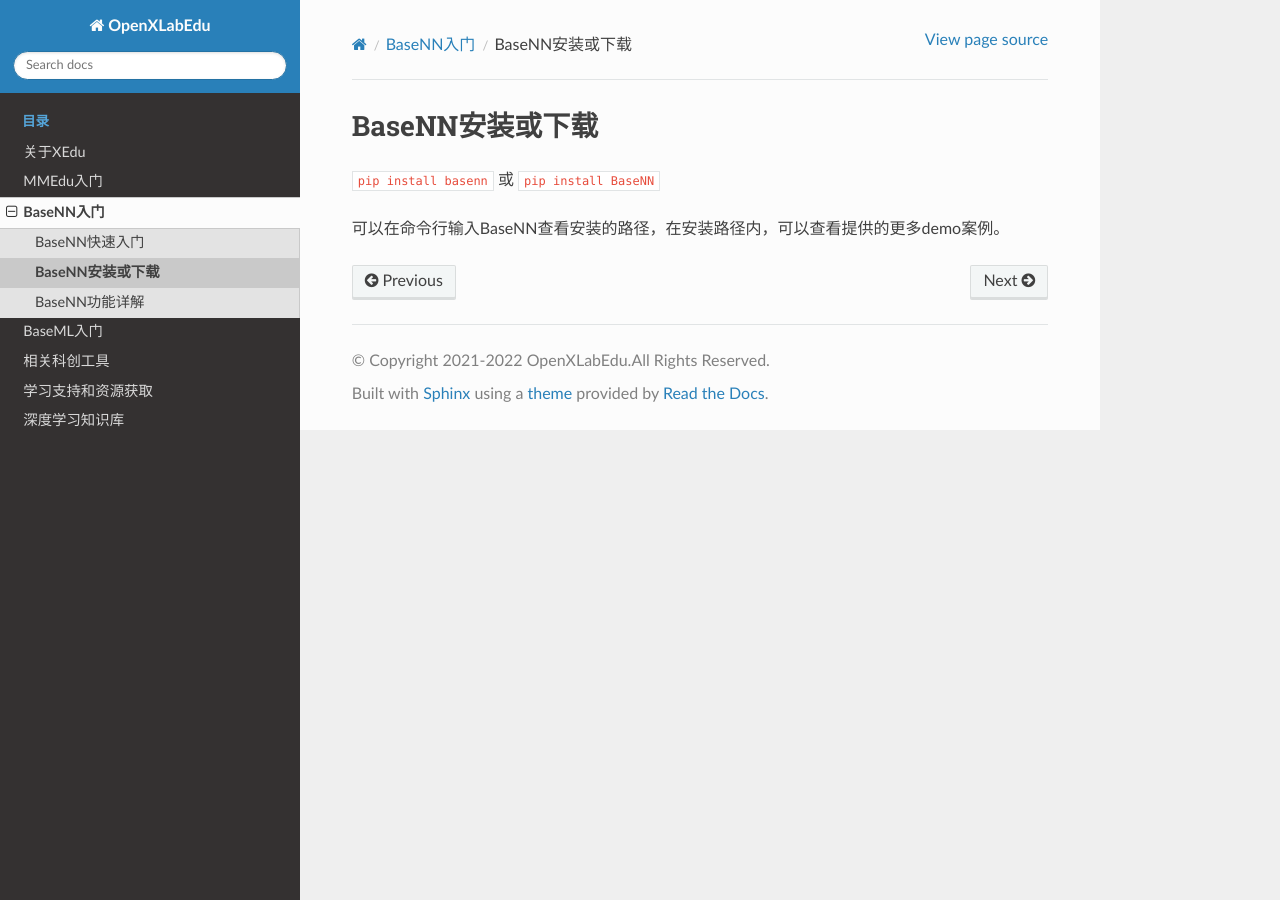
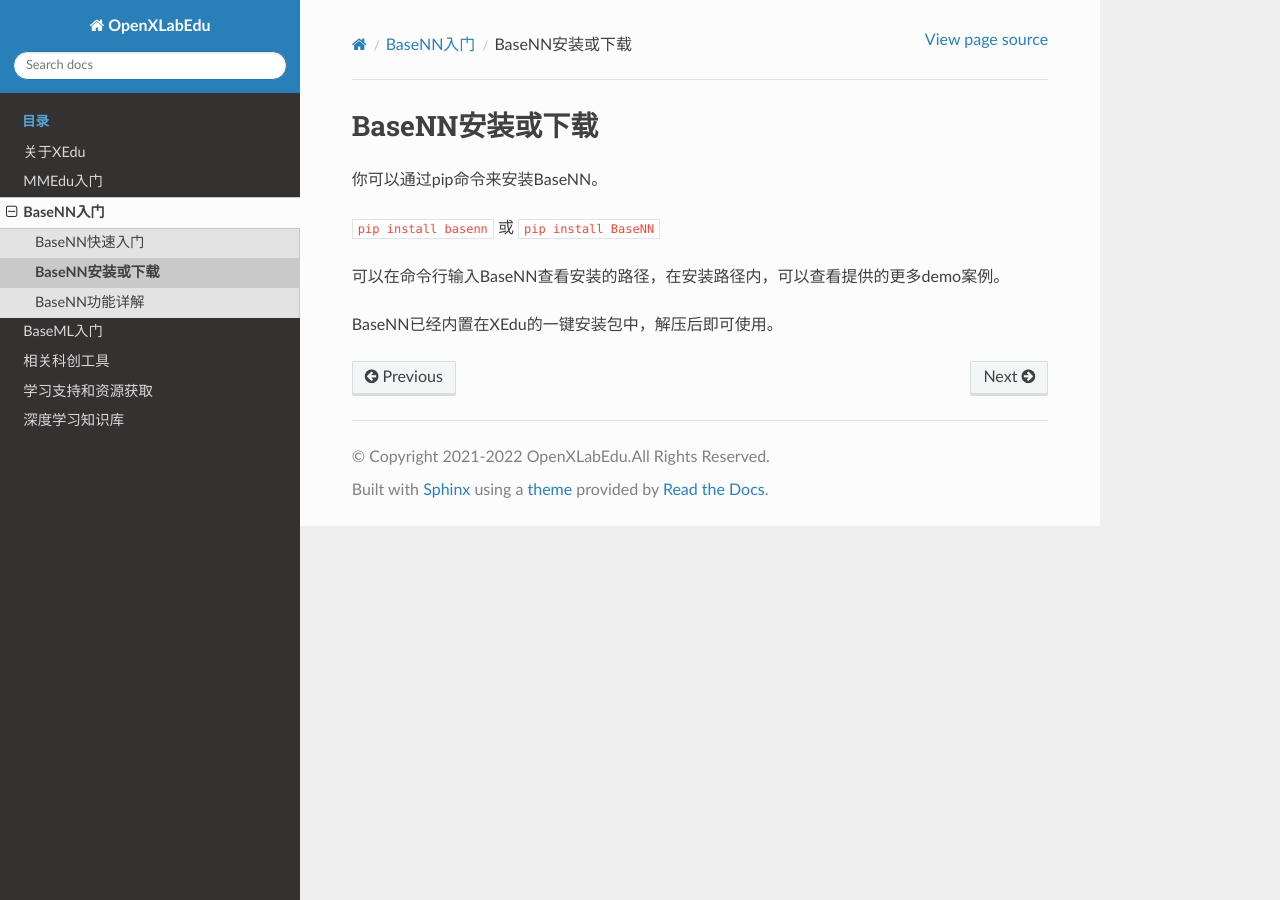
Before and after one commit to OpenXLab-Edu/XEdu-docs, a Sphinx documentation site: the page built from source/basenn/installation.md, in a window 1280 px wide. Built offline with Sphinx 7.4.7 and the Read the Docs theme 2.0.0, drawn with Linux system fonts in a browser that asks for light colours.

Commit message:
Update installation.md

```diff
--- a/source/basenn/installation.md
+++ b/source/basenn/installation.md
@@ -1,5 +1,9 @@
 # BaseNN安装或下载
+
+你可以通过pip命令来安装BaseNN。
 
 `pip install basenn` 或 `pip install BaseNN`
 
 可以在命令行输入BaseNN查看安装的路径，在安装路径内，可以查看提供的更多demo案例。
+
+BaseNN已经内置在XEdu的一键安装包中，解压后即可使用。
```
